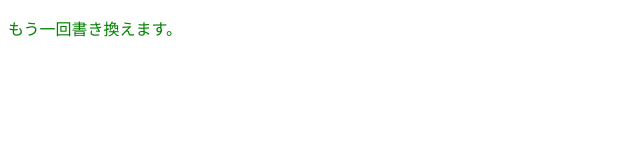
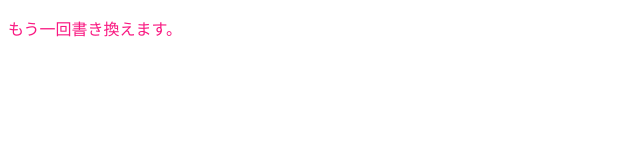
Before and after one commit to KurahashiYuina/2025-5-12-git-workshop, a plain HTML site: page index.html in a window 1280 px wide. Shown: the whole page, without its empty margins (0-640 px from the left). Drawn offline with Linux system fonts and the light colour scheme.

Commit message:
Update index.html

```diff
--- a/index.html
+++ b/index.html
@@ -5,6 +5,6 @@
     <title>タイトル</title>
   </head>
   <body>
-     <p style="color:green">もう一回書き換えます。</p>
+     <p style="color:rgb(249, 24, 129)">もう一回書き換えます。</p>
   </body>
 </hyml>
```
